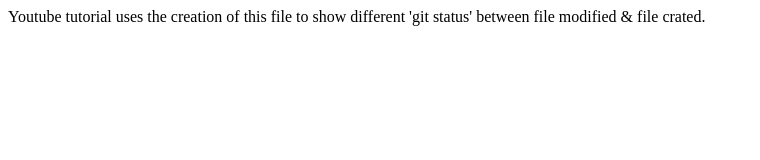
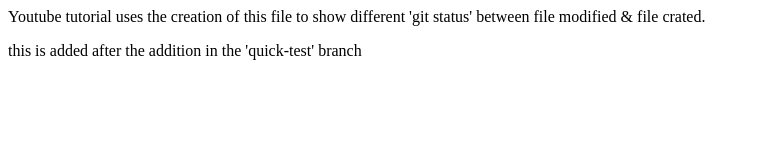
Before and after one commit to vanological/demo-repo, a plain HTML site: page index.html in a window 1280 px wide. Shown: the whole page, without its empty margins (0-760 px from the left). Drawn offline with Linux system fonts and the light colour scheme.

Commit message:
added 'there'

```diff
--- a/index.html
+++ b/index.html
@@ -1 +1,2 @@
 <div>Youtube tutorial uses the creation of this file to show different 'git status' between file modified & file crated.<div>
+<p>this is added after the addition in the 'quick-test' branch</p>
```
